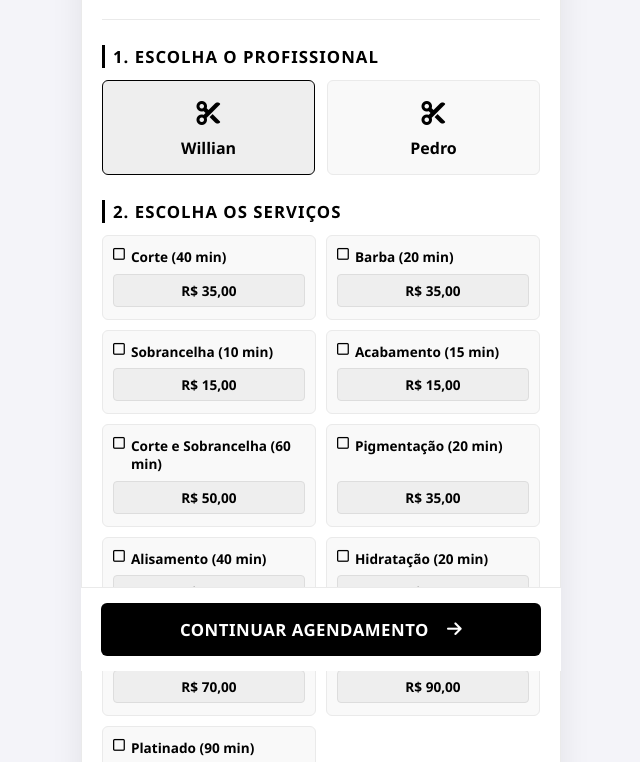
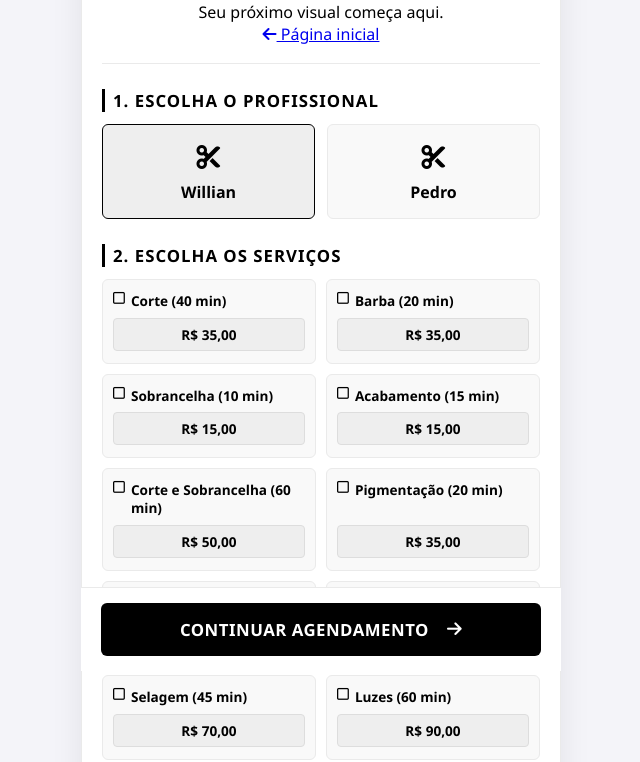
Before and after one commit to jonathanm226/agendamento-barbearia, a plain HTML site: page agendar.html in a window 1280 px wide. Shown: the part 129-891 px from the top of the page, without its empty margins (319-959 px from the left). Drawn offline with nearby package versions, Linux system fonts and the light colour scheme; no server answers.

Commit message:
Update agendar.html

```diff
--- a/agendar.html
+++ b/agendar.html
@@ -5,10 +5,11 @@
     <meta name="viewport" content="width=device-width, initial-scale=1.0">
     <title>Willian Cortes | Agendamento</title>
     <link rel="stylesheet" href="style.css">
+    <link rel="stylesheet" href="barbearia-pages.css">
     <link rel="stylesheet" href="https://cdnjs.cloudflare.com/ajax/libs/font-awesome/6.5.1/css/all.min.css">
     <script src="https://cdn.jsdelivr.net/npm/@supabase/supabase-js@2"></script>
 </head>
-<body>
+<body class="booking-page">
 
     <div class="app-container">
         <!-- Cabeçalho com a Logo -->
@@ -22,6 +23,8 @@
                     <p>Desde 2019</p>
                 </div>
             </div>
+            <p class="booking-welcome">Seu próximo visual começa aqui.</p>
+            <a class="booking-home-link" href="index.html"><i class="fa-solid fa-arrow-left" aria-hidden="true"></i> Página inicial</a>
         </header>
 
         <!-- 1. Seleção de Profissional -->
```
